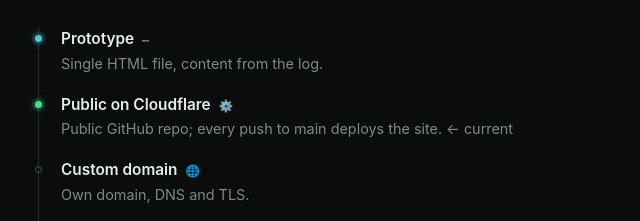
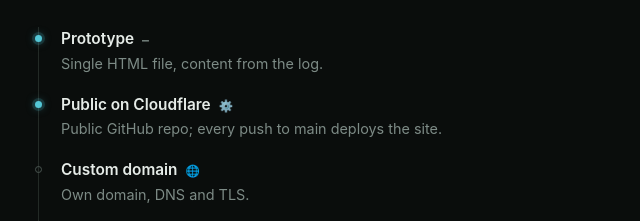
Before and after one commit to adminabyas/portfolio, a plain HTML site: page public/index.html in a window 1280 px wide. Shown: the part 2070-2291 px from the top of the page, 190-830 px from the left. Drawn offline with Linux system fonts and the light colour scheme.

Commit message:
docs: mark roadmap stage Public on Cloudflare as done

```diff
--- a/public/index.html
+++ b/public/index.html
@@ -377,7 +377,7 @@ const system = [
 /* state: "done" | "progress" | "todo" */
 const roadmap = [
   ["done",     "Prototype",           "Single HTML file, content from the log.", "—"],
-  ["progress", "Public on Cloudflare", "Public GitHub repo; every push to main deploys the site. ← current", "⚙️"],
+  ["done", "Public on Cloudflare", "Public GitHub repo; every push to main deploys the site.", "⚙️"],
   ["todo",     "Custom domain",       "Own domain, DNS and TLS.", "🌐"],
   ["todo",     "Markdown + Hugo",     "Entries written in Obsidian as Markdown; the site is built from them.", "📝"],
   ["todo",     "Served from the Pi",  "nginx on Ubuntu Server, SSH hardening, firewall, systemd, logs. Local network first.", "🔴"],
```
